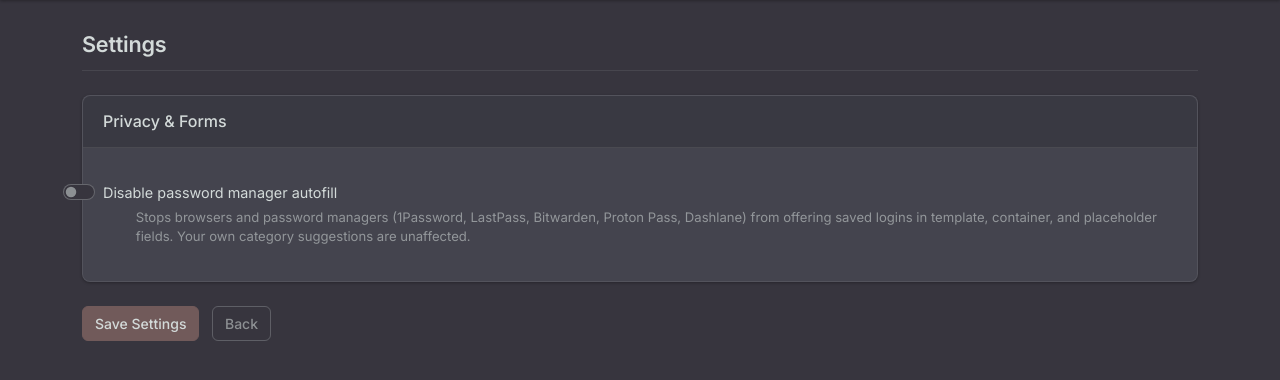
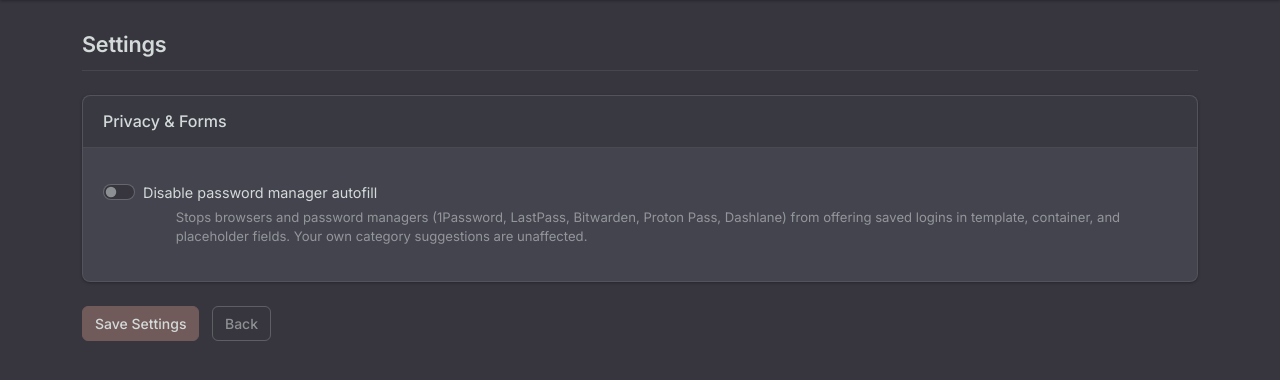
Before and after one commit to rhwilson1971/feedback_generator, a Flask app: page /settings in a window 1280 px wide. Shown: the part 55-435 px from the top of the page. Run offline with Flask 3, Linux system fonts and the light colour scheme; data that the repository does not hold is empty.

Commit message:
Fix to checkbox

```diff
--- a/static/style.css
+++ b/static/style.css
@@ -235,7 +235,7 @@ hr { border-color: var(--border-color); opacity: 1; }
 
 /* ── Settings page ────────────────────────────────────────── */
 .settings-row {
-  padding: 0.75rem 0;
+  padding: 0.75rem 0 0.75rem 2.5em; /* keep .form-switch's left gutter for the toggle */
 }
 
 .settings-row + .settings-row {
```
